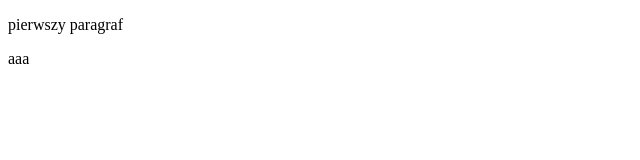
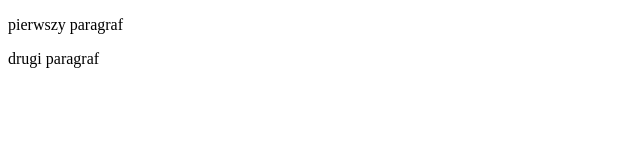
Before and after one commit to Gazi1996/akademia108.github.io, a plain HTML site: page index.html in a window 1280 px wide. Shown: the full height of the page, 0-640 px from the left. Drawn offline with Linux system fonts and the light colour scheme.

Commit message:
nastepny paragraf

```diff
--- a/index.html
+++ b/index.html
@@ -6,8 +6,7 @@
 </head>
 <body>
     <p>pierwszy paragraf</p>
-
-    <p>aaa</p>
+    <p>drugi paragraf</p>
 
 </body>
 </html>
```
